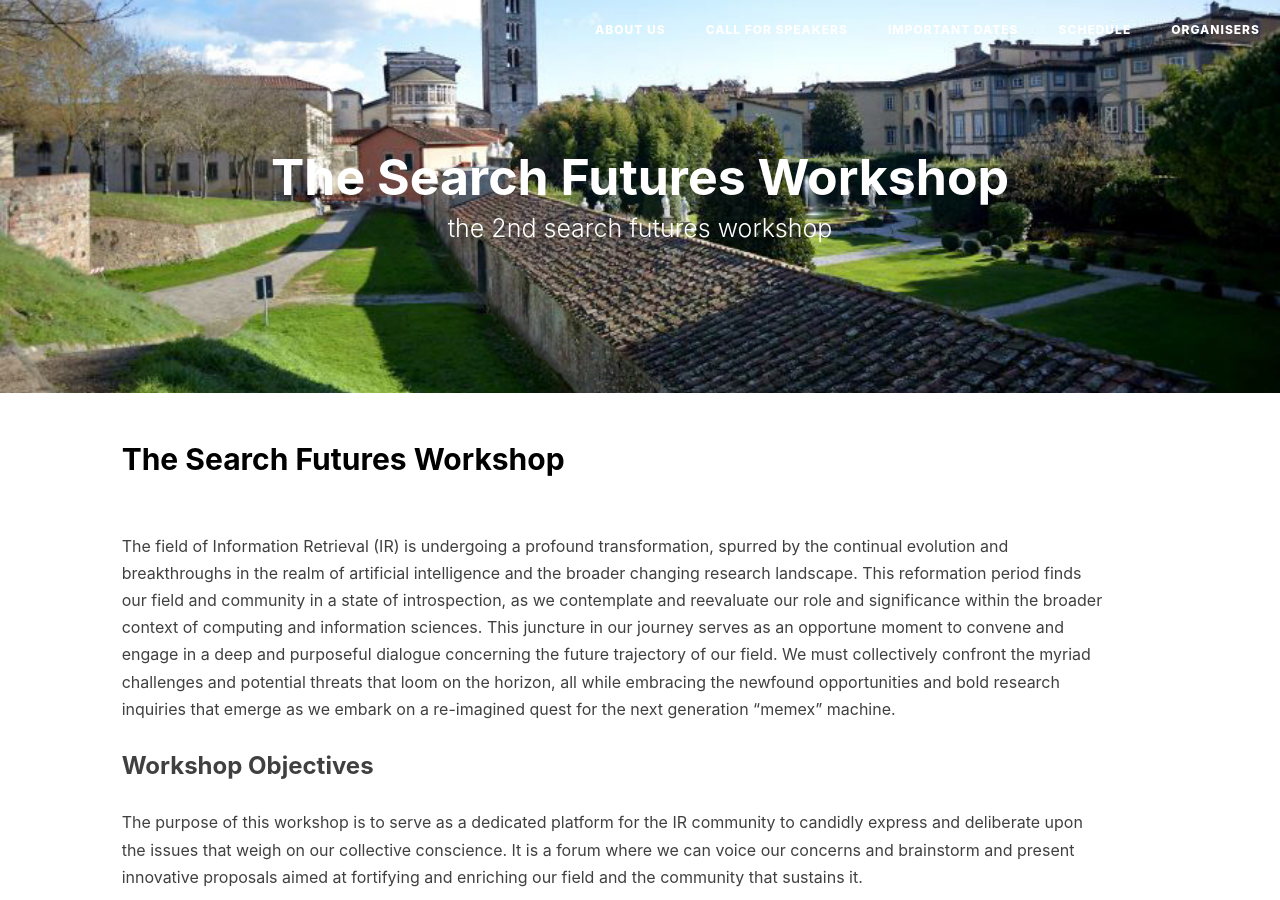
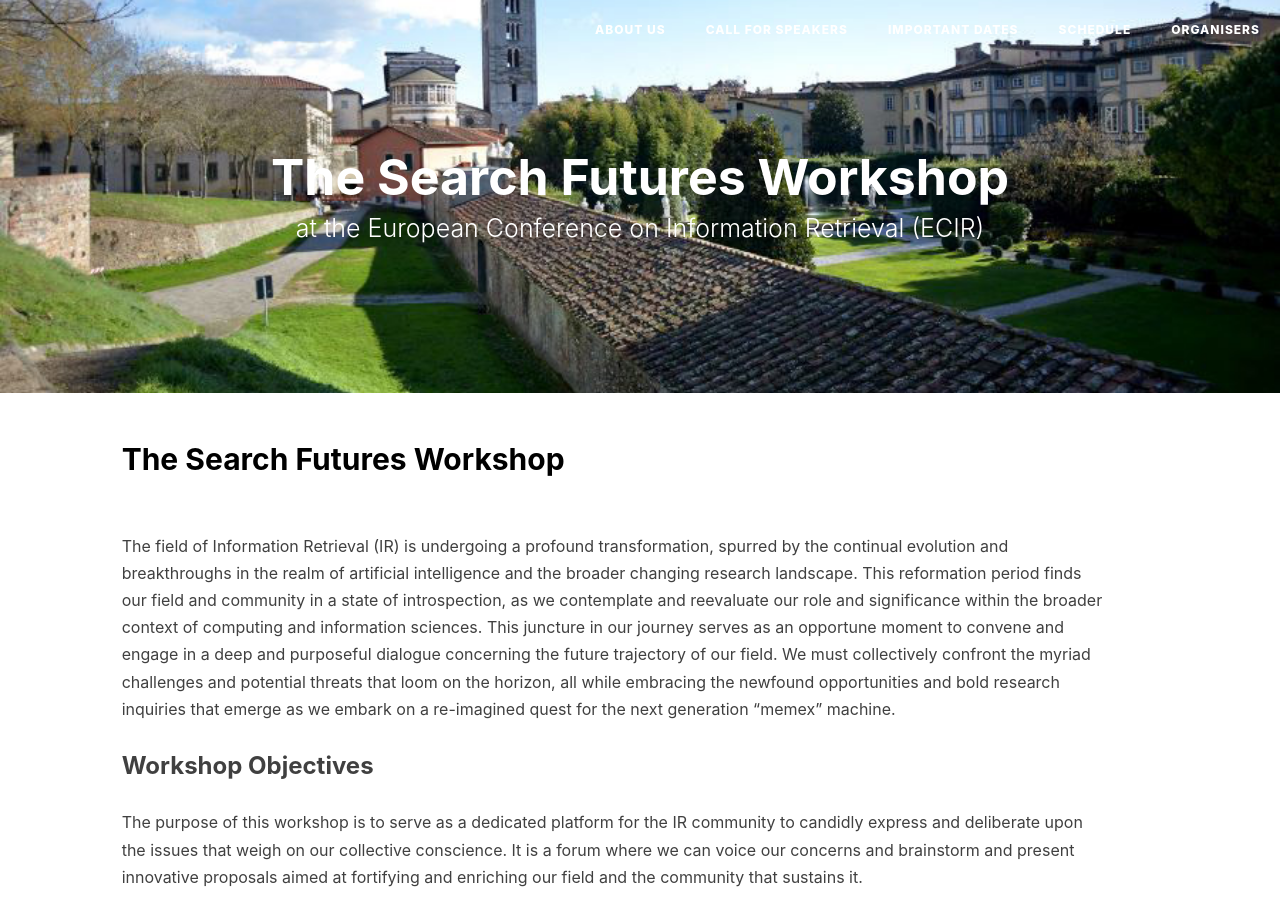
Before and after one commit to SearchFutures/SearchFutures.github.io, a Jekyll site: the page built from index.md, in a window 1280 px wide and 900 px high. Built offline with Jekyll 4.4.1, drawn with Linux system fonts in a browser that asks for light colours; nearby versions of some CDN libraries; our own code applies the rules of GitHub Pages for plain Markdown files.

Commit message:
Update page.html

```diff
--- a/_layouts/page.html
+++ b/_layouts/page.html
@@ -10,7 +10,7 @@ layout: default
                 <div class="site-heading">
                     <h1 style="font-size: 5rem">{% if page.title %}{{ page.title }}{% else %}{{ site.title }}{% endif %}</h1>
                     <!--<hr class="small">-->
-                    <span class="subheading" style="font-size: 2.5rem">the 2nd search futures workshop</span>
+                    <span class="subheading" style="font-size: 2.5rem">at the European Conference on Information Retrieval (ECIR)</span>
                 </div>
             </div>
         </div>
```
